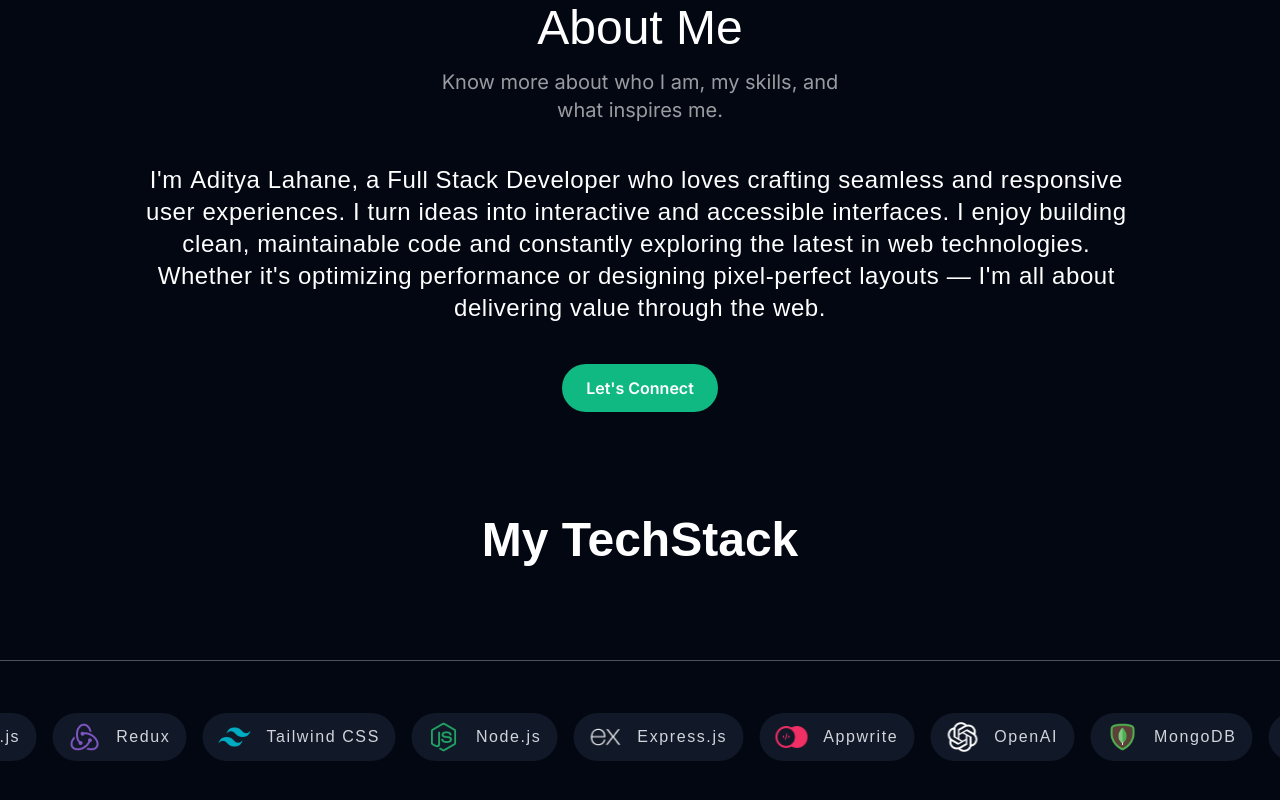
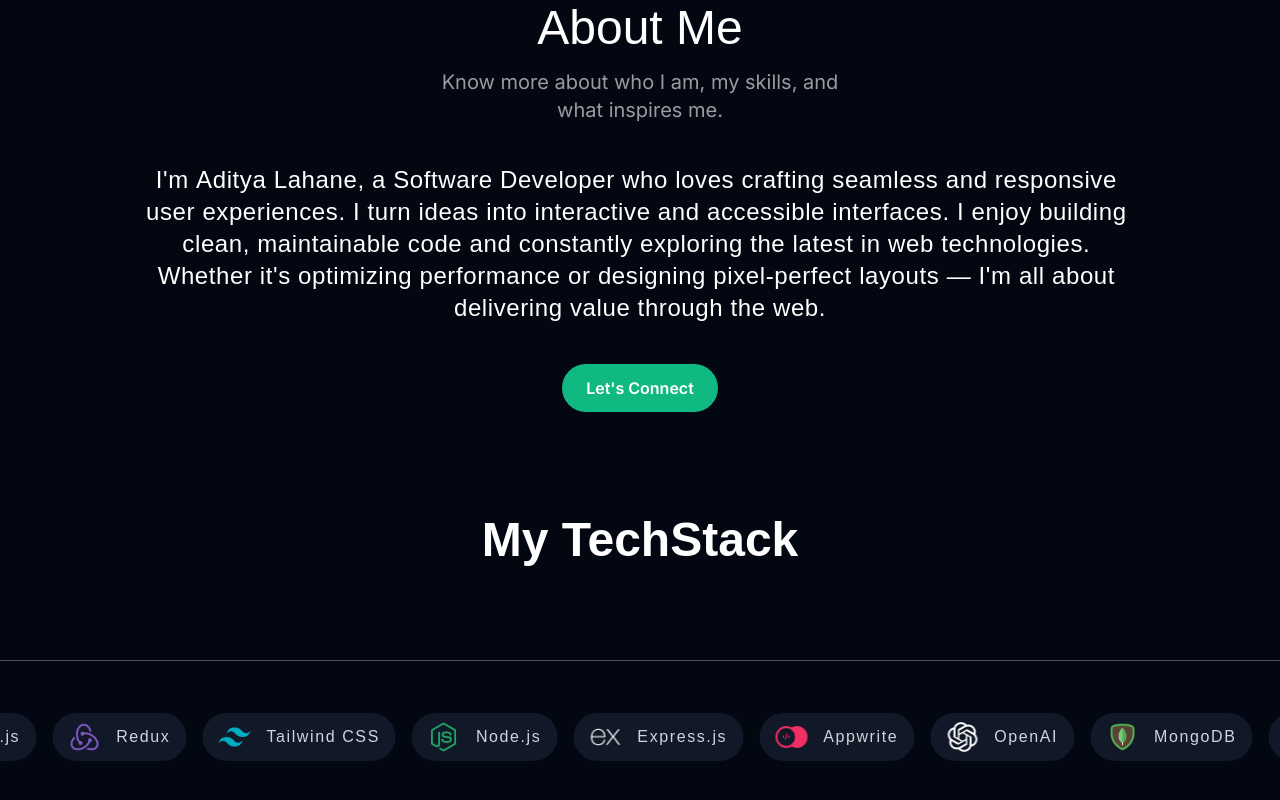
Before and after one commit to AdityaXplores/Portfolio-Aditya, a Next.js app: page / in a window 1280 px wide. Shown: the part 1422-2222 px from the top of the page. Built offline with nearby package versions, Linux system fonts and the light colour scheme; a web font is replaced by a local one.

Commit message:
Change Full stack to Software Developer

```diff
--- a/src/components/About.tsx
+++ b/src/components/About.tsx
@@ -20,7 +20,7 @@ export const AboutSection = () => {
           <div className="max-w-6xl mt-16 sm:mt-10 text-center">
             <div className="leading-10 font-light font-host-grotesk lg:text-2xl sm:text-lg md:text-xl tracking-wide">
               <TextAnimate animation="blurInUp" by="word" duration={3}>
-                I&apos;m Aditya Lahane, a Full Stack Developer who loves
+                I&apos;m Aditya Lahane, a Software Developer who loves
                 crafting seamless and responsive user experiences. I turn ideas
                 into interactive and accessible interfaces. I enjoy building
                 clean, maintainable code and constantly exploring the latest in
```
